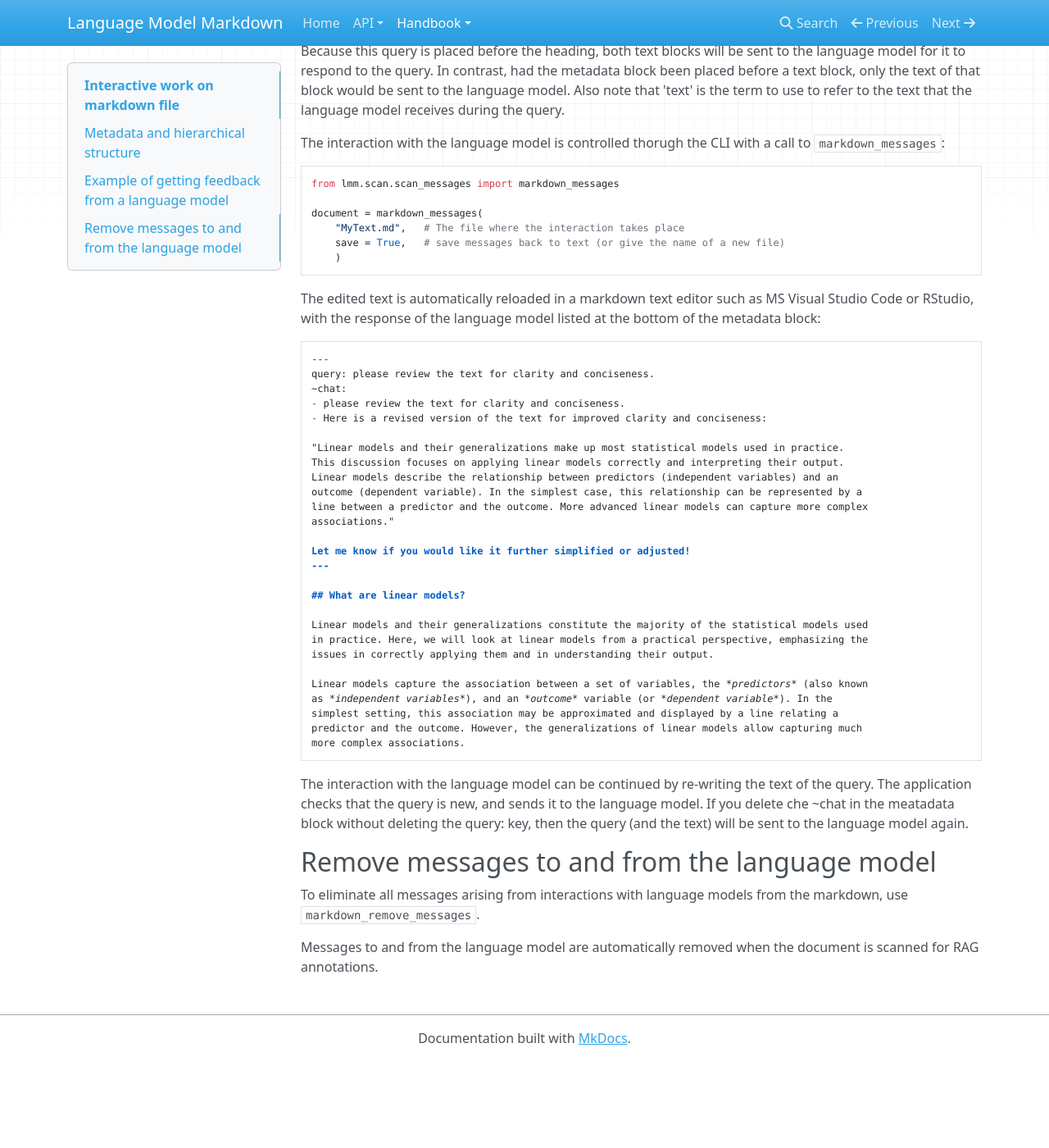
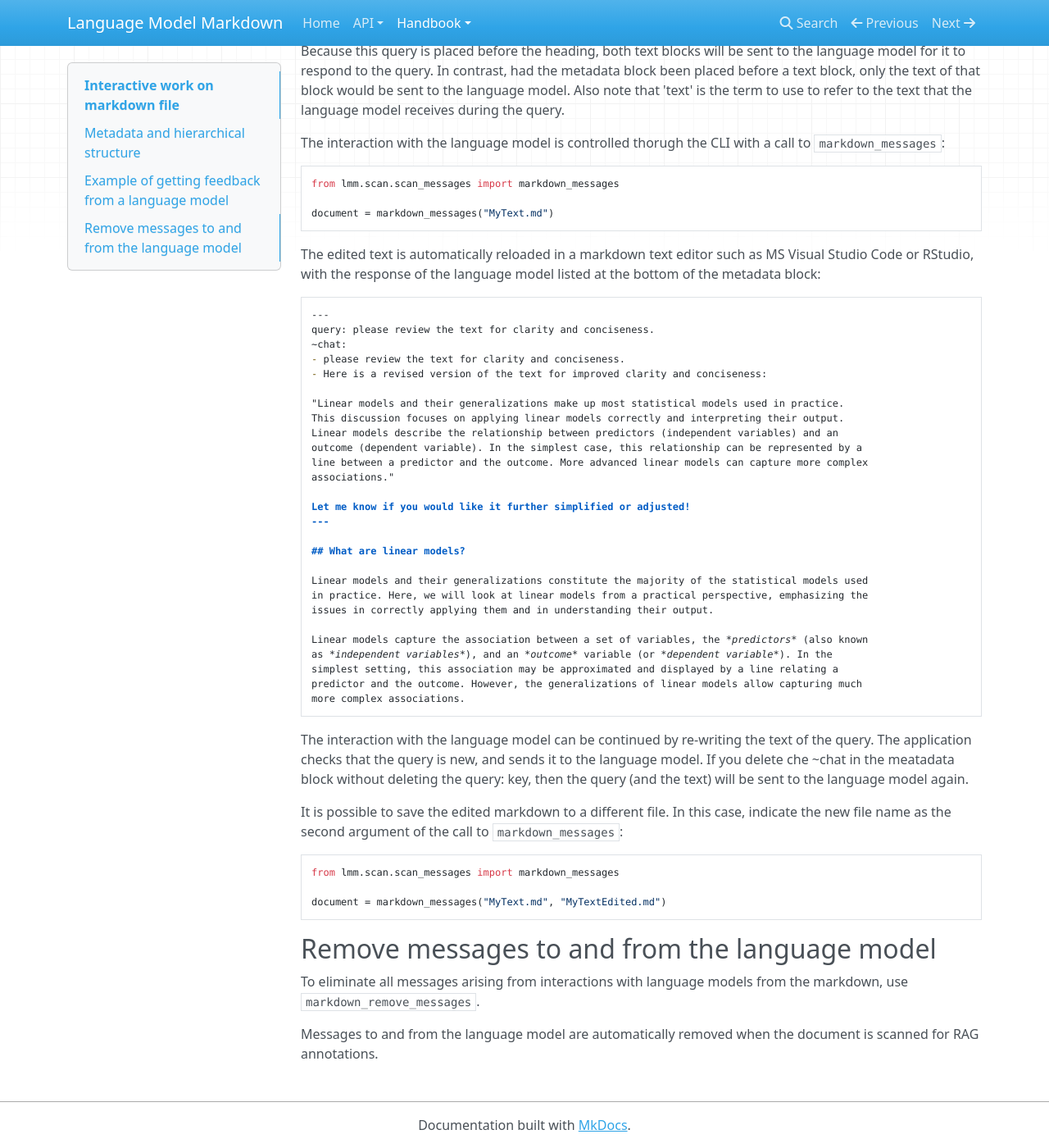
Before and after one commit to roberto-viviani/lm-markdown, an MkDocs documentation site: the page built from docs/Handbook/Interaction.md, in a window 1280 px wide and 1400 px high, scrolled down 1103 px. Shown: the whole window at 82% size. Built offline with MkDocs 1.6.1, drawn with Linux system fonts in a browser that asks for light colours; nearby versions of some CDN libraries; before the commit the page ends 2397 px from its top, so only the background shows below that.

Commit message:
markdown scan function, save flag now defaults to True for easier interactivity

````diff
--- a/docs/Handbook/Interaction.md
+++ b/docs/Handbook/Interaction.md
@@ -52,10 +52,7 @@
 ```python
 from lmm.scan.scan_messages import markdown_messages
 
-document = markdown_messages(
-    "MyText.md",   # The file where the interaction takes place
-    save = True,   # save messages back to text (or give the name of a new file)
-    )
+document = markdown_messages("MyText.md")
 ```
 
 The edited text is automatically reloaded in a markdown text editor such as MS Visual Studio Code or RStudio, with the response of the language model listed at the bottom of the metadata block:
@@ -92,6 +89,14 @@
 
 The interaction with the language model can be continued by re-writing the text of the query. The application checks that the query is new, and sends it to the language model. If you delete che ~chat in the meatadata block without deleting the query: key, then the query (and the text) will be sent to the language model again.
 
+It is possible to save the edited markdown to a different file. In this case, indicate the new file name as the second argument of the call to `markdown_messages`:
+
+```python
+from lmm.scan.scan_messages import markdown_messages
+
+document = markdown_messages("MyText.md", "MyTextEdited.md")
+```
+
 ## Remove messages to and from the language model
 
 To eliminate all messages arising from interactions with language models from the markdown, use `markdown_remove_messages`.
````
Also changed, not shown: docs/Handbook/PrepareRAG.md (+1 -1 lines), 3 other files.
